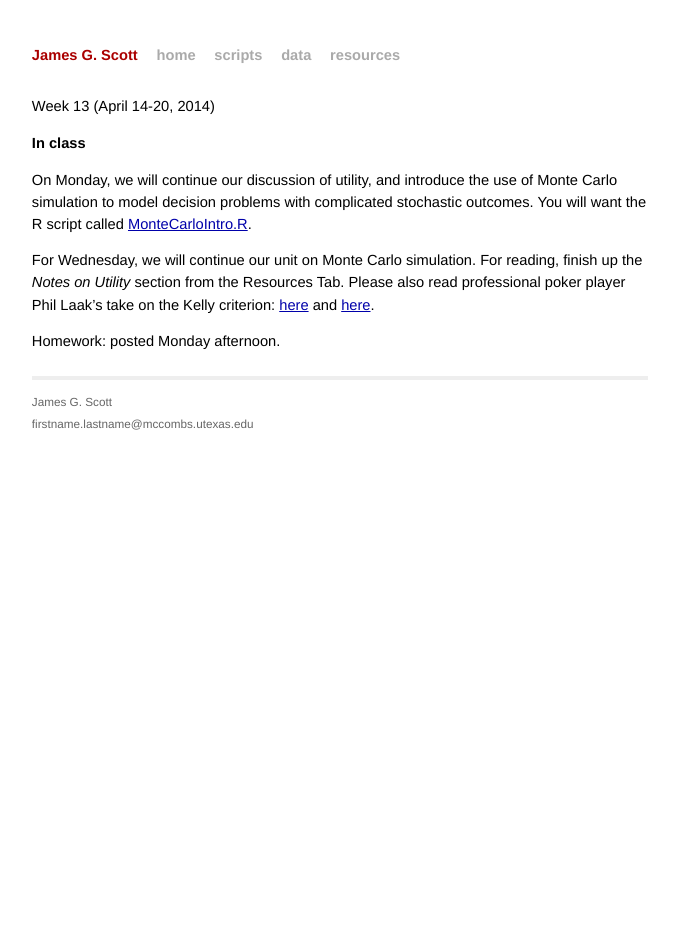
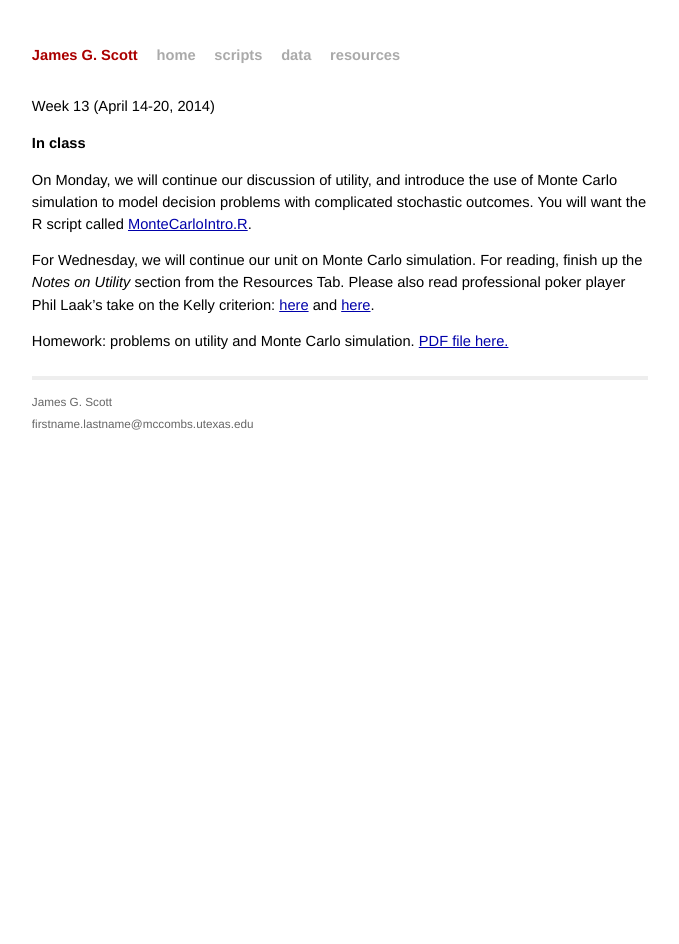
Before and after one commit to MhAmine/STA371, a Jekyll site: the page built from _posts/2014-04-14-week13.md, in a window 1280 px wide. Shown: the whole page, without its empty margins (300-979 px from the left). Built offline with Jekyll 4.4.1, drawn with Linux system fonts in a browser that asks for light colours.

Commit message:
exercises 9

```diff
--- a/_posts/2014-04-14-week13.md
+++ b/_posts/2014-04-14-week13.md
@@ -20,4 +20,4 @@ professional poker player Phil Laak's take on the Kelly criterion:
 [here](http://sports.espn.go.com/espn/poker/columns/story?id=4381359)
 and [here](http://www.bluff.com/magazine/kellys-criterion-7608/).
 
-Homework: posted Monday afternoon.
+Homework: problems on utility and Monte Carlo simulation.  [PDF file here.](http://jgscott.github.io/STA371/exercises/exercises09.pdf)
```
Also changed, not shown: 1 other file.
